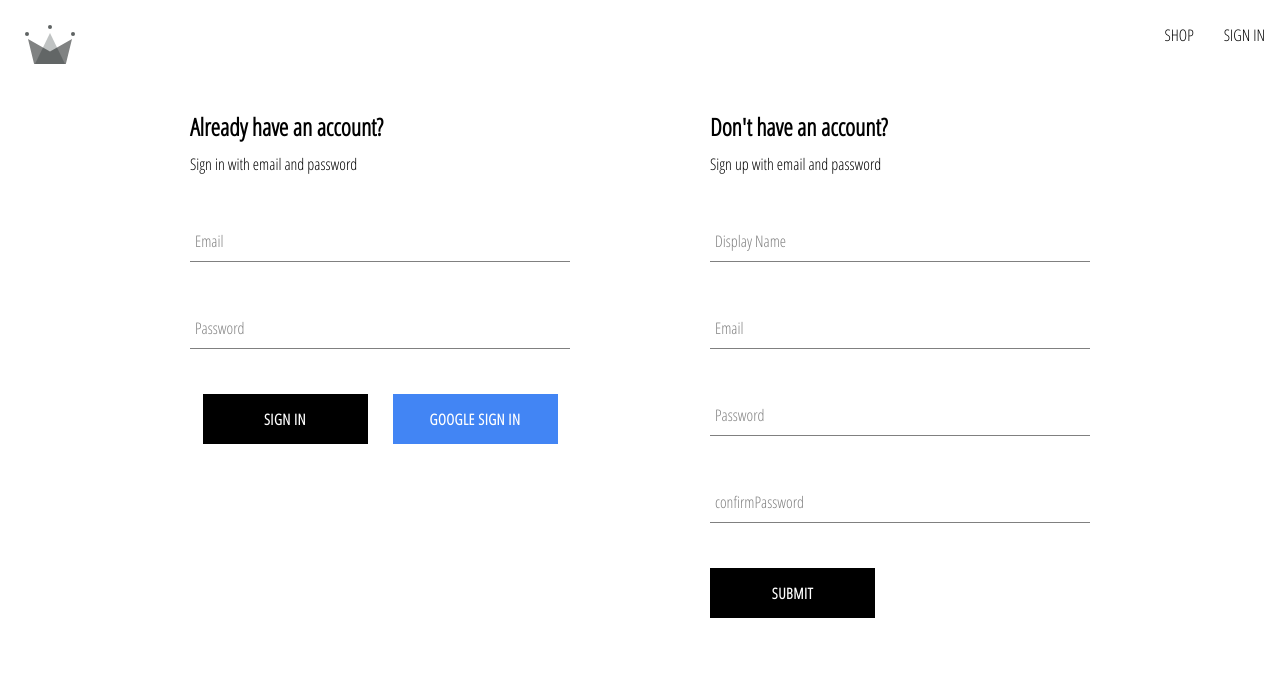
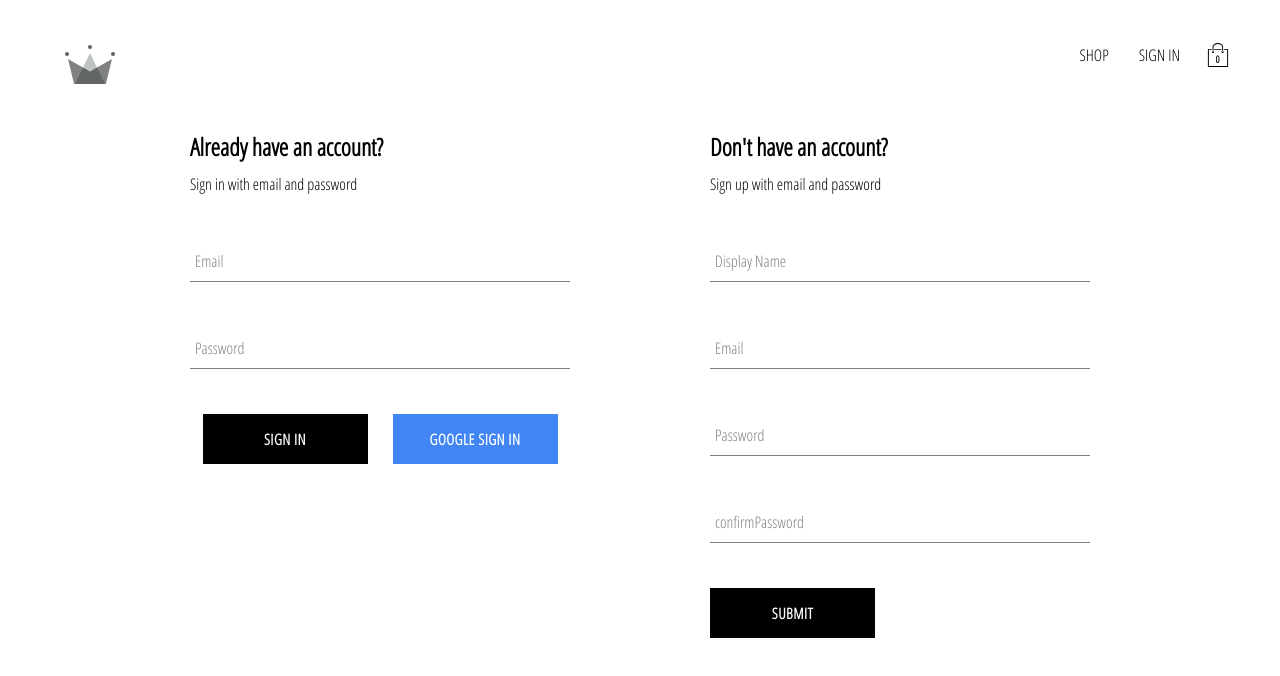
Before and after one commit to simabui/crwn-clothing, a React (Create React App) app: page /authentication in a window 1280 px wide. Shown: the top 676 px of the page. Built offline with nearby package versions, Linux system fonts and the light colour scheme; no server answers.

Commit message:
add cart components

```diff
--- /dev/null
+++ b/src/components/cart-dropdown/cart-dropdown.component.jsx
@@ -0,0 +1,12 @@
+import React from "react";
+import Button from "../button/button-component";
+import "./cart-dropdown.styles.scss";
+
+export default function CartDropDown() {
+  return (
+    <div className="cart-dropdown-container">
+      <div className="cart-items"></div>
+      <Button>GO TO CHECKOUT</Button>
+    </div>
+  );
+}
--- /dev/null
+++ b/src/components/cart-dropdown/cart-dropdown.styles.scss
@@ -0,0 +1,29 @@
+ .cart-dropdown-container {
+  position: absolute;
+  width: 240px;
+  height: 340px;
+  display: flex;
+  flex-direction: column;
+  padding: 20px;
+  border: 1px solid black;
+  background-color: white;
+  top: 90px;
+  right: 40px;
+  z-index: 5;
+
+  .empty-message {
+    font-size: 18px;
+    margin: 50px auto;
+  }
+
+  .cart-items {
+    height: 240px;
+    display: flex;
+    flex-direction: column;
+    overflow: scroll;
+  }
+
+  button {
+    margin-top: auto;
+  }
+}
--- /dev/null
+++ b/src/components/cart-icon/cart-icon.component.jsx
@@ -0,0 +1,19 @@
+import React, { useContext } from "react";
+import { ReactComponent as ShoppingIcon } from "../../assets/shopping-bag.svg";
+import { CartContext } from "../../context/cart.context";
+import "./cart-icon.styles.scss";
+
+export default function CartIcon() {
+  const { setIsCartOpen } = useContext(CartContext);
+
+  function handleCartOpen() {
+    setIsCartOpen((prevState) => !prevState);
+  }
+
+  return (
+    <div className="cart-icon-container" onClick={handleCartOpen}>
+      <ShoppingIcon className="shopping-icon" />
+      <span className="item-count">0</span>
+    </div>
+  );
+}
--- /dev/null
+++ b/src/components/cart-icon/cart-icon.styles.scss
@@ -0,0 +1,21 @@
+.cart-icon-container {
+  width: 45px;
+  height: 45px;
+  position: relative;
+  display: flex;
+  align-items: center;
+  justify-content: center;
+  cursor: pointer;
+
+  .shopping-icon {
+    width: 24px;
+    height: 24px;
+  }
+
+  .item-count {
+    position: absolute;
+    font-size: 10px;
+    font-weight: bold;
+    bottom: 12px;
+  }
+}
--- /dev/null
+++ b/src/context/cart.context.jsx
@@ -0,0 +1,12 @@
+import { createContext, useState } from "react";
+
+export const CartContext = createContext({
+  isCartOpen: false,
+  setIsCartOpen: () => {},
+});
+
+export const CartProvider = ({ children }) => {
+  const [isCartOpen, setIsCartOpen] = useState(false);
+
+  return <CartContext.Provider value={{ isCartOpen, setIsCartOpen }}>{children}</CartContext.Provider>;
+};
--- a/src/index.js
+++ b/src/index.js
@@ -5,6 +5,7 @@
 import App from "./App";
 import { UserProvider } from "./context/user.context";
 import { ProductProvider } from "./context/product.context";
+import { CartProvider } from "./context/cart.context";
 
 const root = ReactDOM.createRoot(document.getElementById("root"));
 root.render(
@@ -12,7 +13,9 @@
     <BrowserRouter>
       <UserProvider>
         <ProductProvider>
-          <App />
+          <CartProvider>
+            <App />
+          </CartProvider>
         </ProductProvider>
       </UserProvider>
     </BrowserRouter>
--- a/src/index.scss
+++ b/src/index.scss
@@ -1,5 +1,6 @@
 body {
   margin: 0;
+  padding: 20px 40px;
   font-family: 'Open Sans Condensed', sans-serif;
   -webkit-font-smoothing: antialiased;
   -moz-osx-font-smoothing: grayscale;
--- a/src/routes/navigation/navigation.component.jsx
+++ b/src/routes/navigation/navigation.component.jsx
@@ -1,12 +1,16 @@
 import React, { useContext } from "react";
 import { Outlet, Link } from "react-router-dom";
 import { UserContext } from "../../context/user.context";
+import { CartContext } from "../../context/cart.context";
 import { ReactComponent as CrwnLogo } from "../../assets/crown.svg";
 import { signOutUser } from "../../utils/firebase/firebase";
+import CartIcon from "../../components/cart-icon/cart-icon.component";
+import CartDropDown from "../../components/cart-dropdown/cart-dropdown.component";
 import "./navigation.styles.scss";
 
 export default function Navigation() {
   const { currentUser } = useContext(UserContext);
+  const { isCartOpen } = useContext(CartContext);
 
   return (
     <>
@@ -29,7 +33,9 @@
               SIGN IN
             </Link>
           )}
+          <CartIcon />
         </div>
+        {isCartOpen && <CartDropDown />}
       </div>
       <Outlet />
     </>
```
Also changed, not shown: src/assets/shopping-bag.svg (added).
